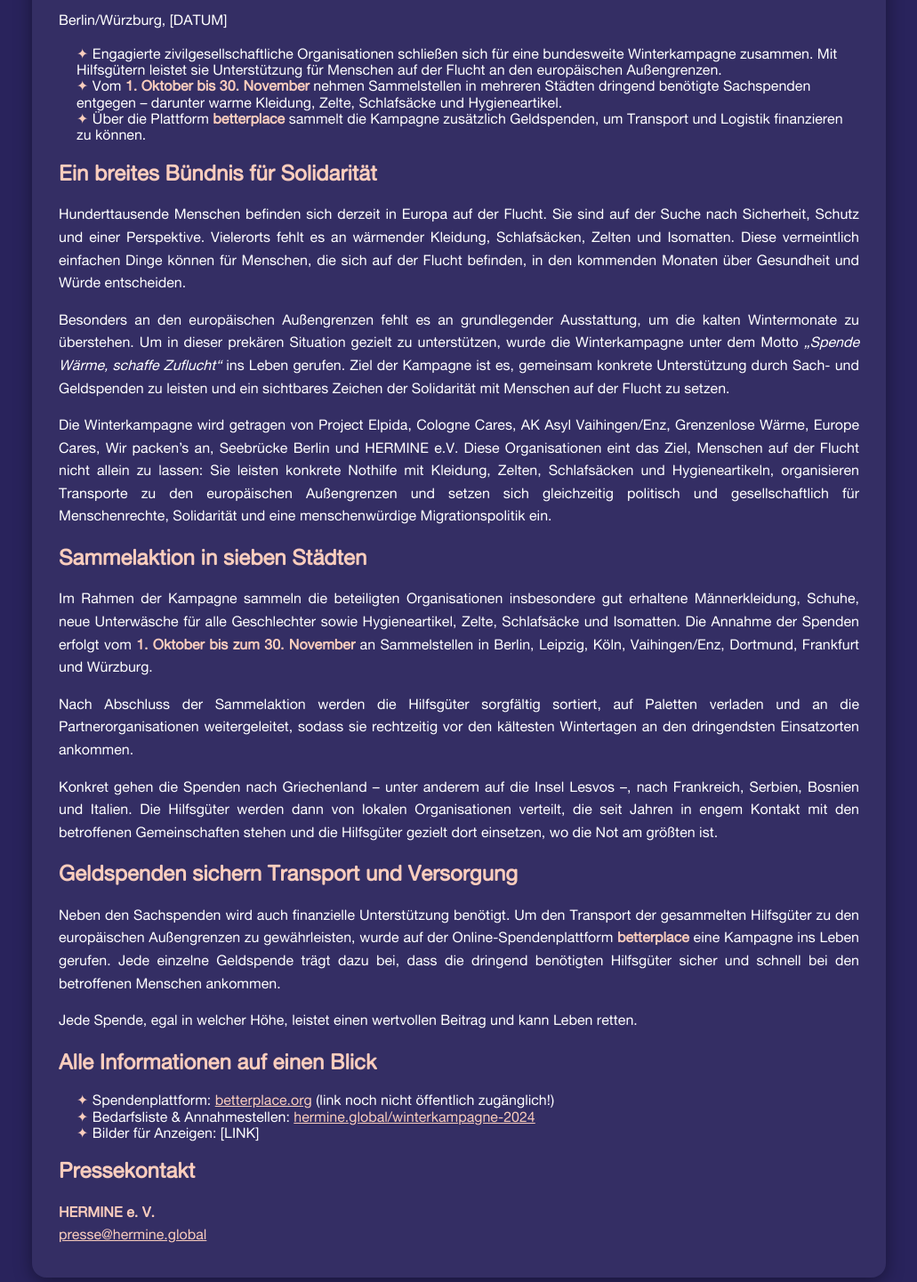
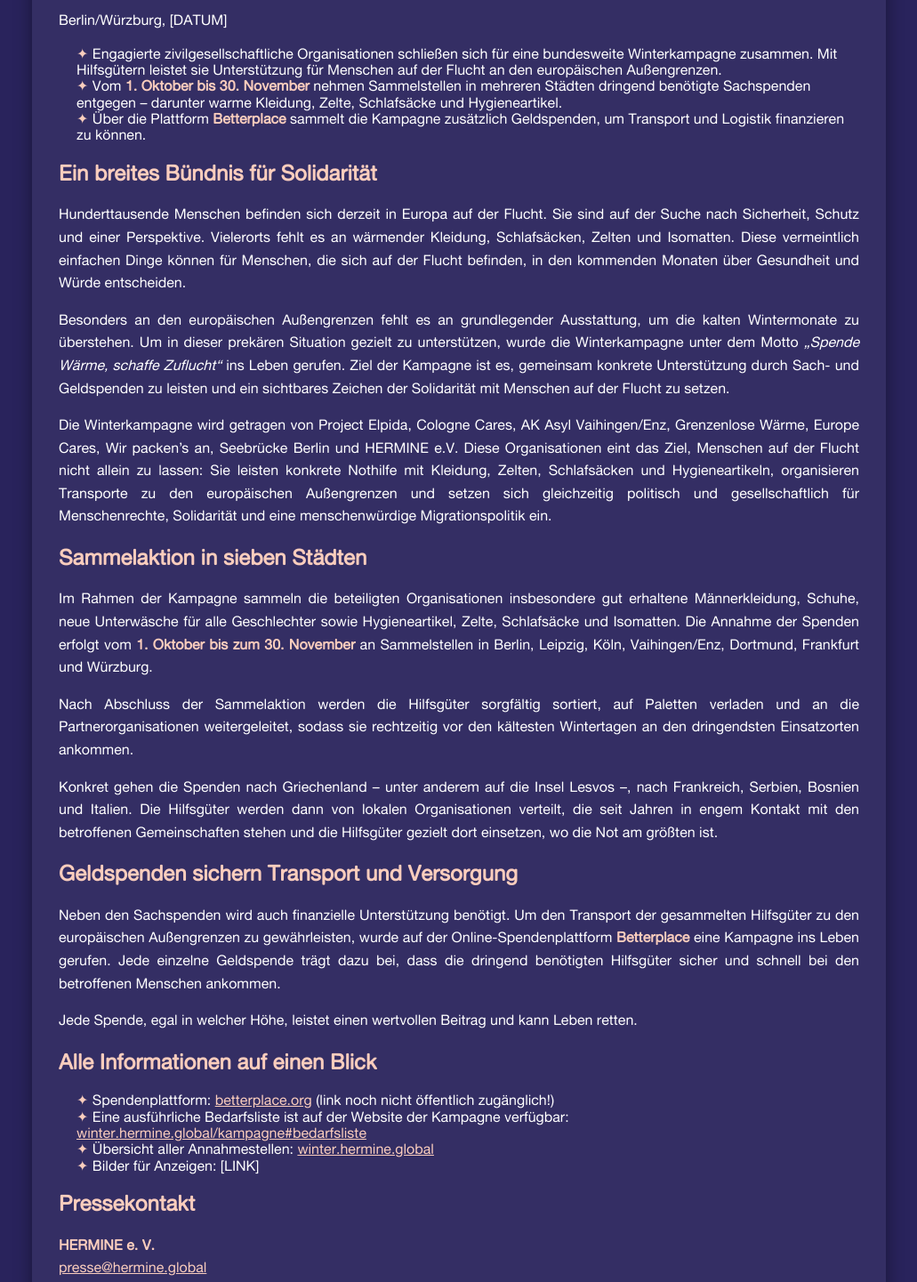
Before and after one commit to MaikNeubert/winterkarte, a plain HTML site: page presse.html in a window 1280 px wide. Shown: the part 280-1721 px from the top of the page at 89% size, without its empty margins (124-1155 px from the left). Drawn offline with Linux system fonts and the light colour scheme.

Commit message:
small adjustments, bedarfslisten anchor

```diff
--- a/presse.html
+++ b/presse.html
@@ -32,7 +32,7 @@
                 Sachspenden entgegen – darunter warme Kleidung, Zelte, Schlafsäcke und Hygieneartikel.
             </li>
             <li>
-                Über die Plattform <strong>betterplace</strong> sammelt die Kampagne zusätzlich Geldspenden, um
+                Über die Plattform <strong>Betterplace</strong> sammelt die Kampagne zusätzlich Geldspenden, um
                 Transport und
                 Logistik finanzieren zu können.
             </li>
@@ -71,7 +71,7 @@
         <h2>Geldspenden sichern Transport und Versorgung</h2>
         <p>Neben den Sachspenden wird auch finanzielle Unterstützung benötigt. Um den Transport der gesammelten
             Hilfsgüter zu den europäischen Außengrenzen zu gewährleisten, wurde auf der Online-Spendenplattform
-            <strong>betterplace</strong> eine Kampagne ins Leben gerufen. Jede einzelne Geldspende trägt dazu bei, dass
+            <strong>Betterplace</strong> eine Kampagne ins Leben gerufen. Jede einzelne Geldspende trägt dazu bei, dass
             die dringend benötigten Hilfsgüter sicher und schnell bei den betroffenen Menschen ankommen.
         </p>
         <p>Jede Spende, egal in welcher Höhe, leistet einen wertvollen Beitrag und kann Leben retten.</p>
@@ -81,8 +81,10 @@
             <li>Spendenplattform: <a
                     href="https://www.betterplace.org/de/projects/162426-spende-waerme-schaffe-zuflucht-winterkampagne-fuer-menschen-auf-der-flucht"
                     target="_blank">betterplace.org</a> (link noch nicht öffentlich zugänglich!)</li>
-            <li>Bedarfsliste & Annahmestellen: <a href="https://hermine.global/winterkampagne-2024"
-                    target="_blank">hermine.global/winterkampagne-2024</a></li>
+            <li>Eine ausführliche Bedarfsliste ist auf der Website der Kampagne verfügbar: <a href="https://winter.hermine.global/kampagne#bedarfsliste"
+                    target="_blank">winter.hermine.global/kampagne#bedarfsliste</a></li>
+            <li>Übersicht aller Annahmestellen: <a href="https://winter.hermine.global"
+                    target="_blank">winter.hermine.global</a></li>
             <li>Bilder für Anzeigen: [LINK]</li>
         </ul>
 
```
Also changed, not shown: kampagne.html (+2 -2 lines), map.js (line endings or trailing spaces).
